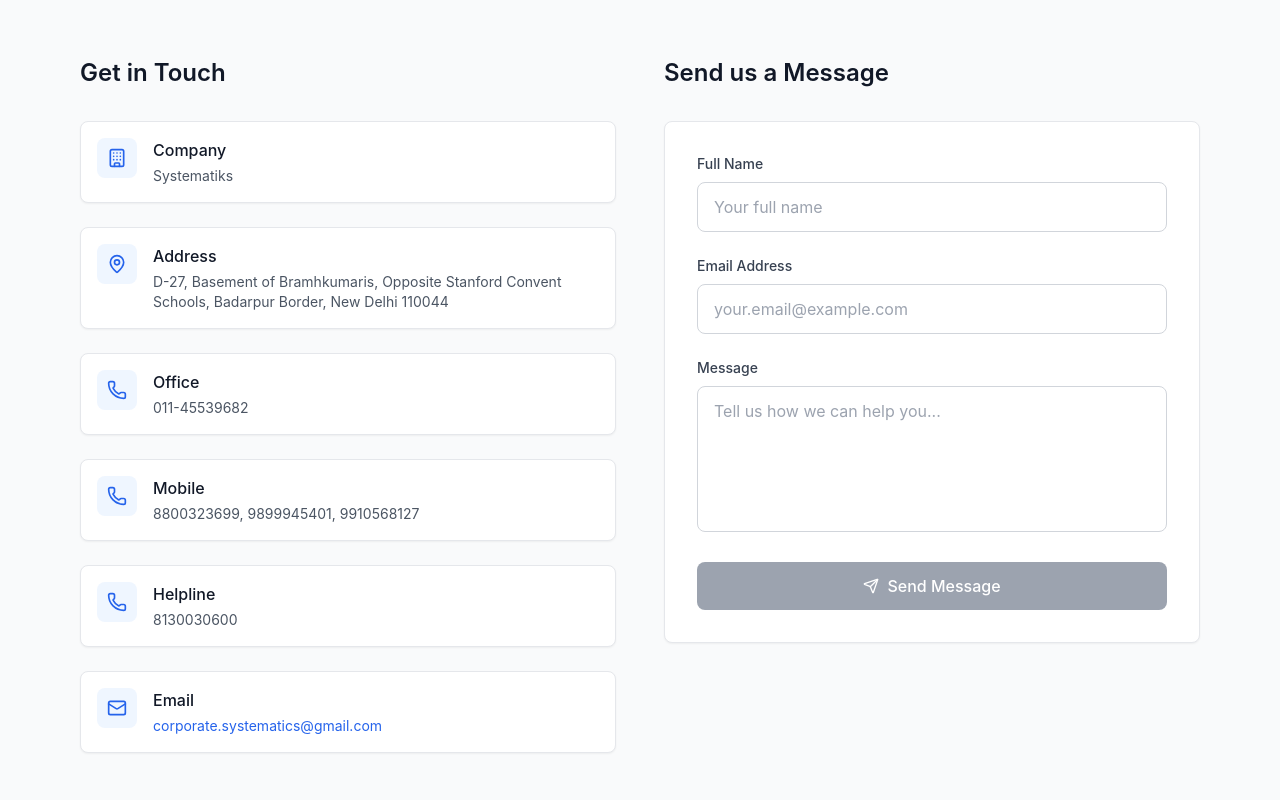
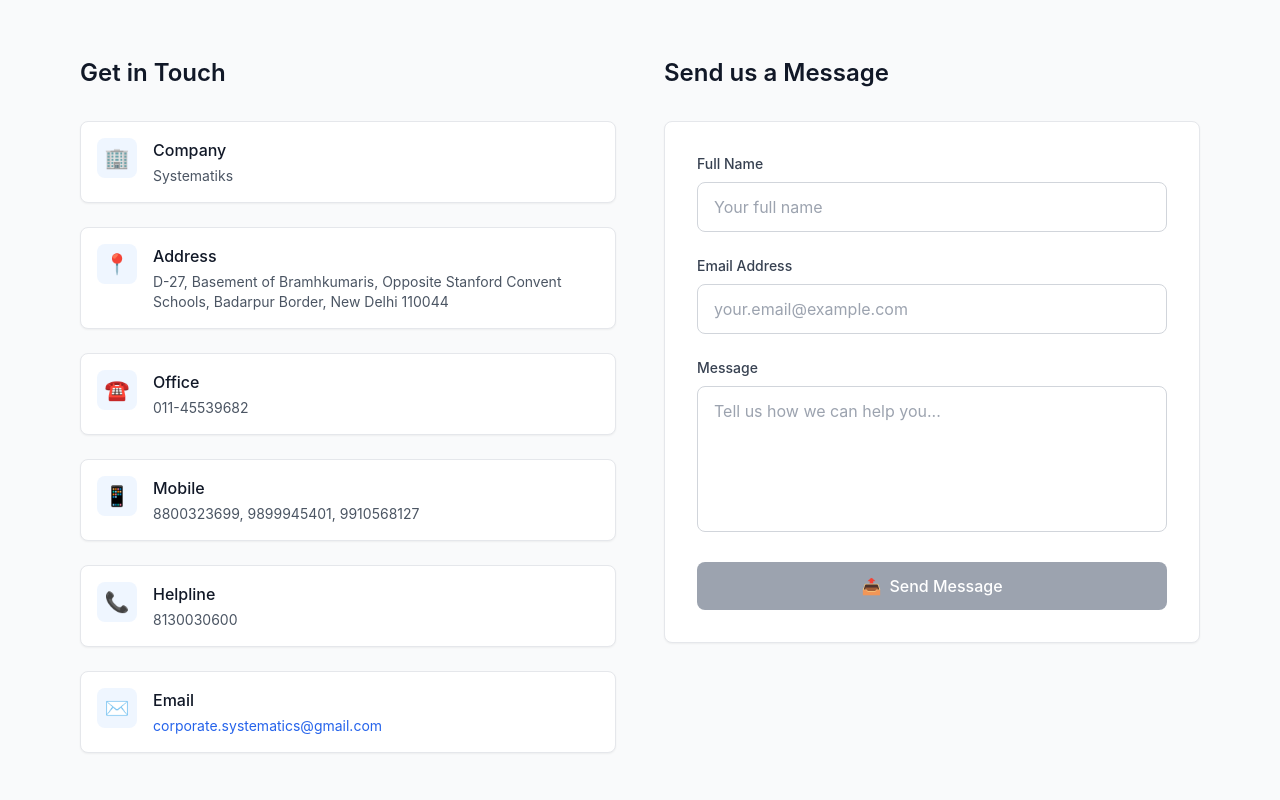
Before and after one commit to Komalpathak2004/E-Commerce-Website-MERN, a React (Create React App) app in the folder frontend/: page /contact in a window 1280 px wide. Shown: the part 260-1060 px from the top of the page. Built offline with nearby package versions, Linux system fonts and the light colour scheme; no server answers.

Commit message:
Updated Contact.Js

```diff
--- a/frontend/package.json
+++ b/frontend/package.json
@@ -7,7 +7,6 @@
     "@testing-library/jest-dom": "^5.17.0",
     "@testing-library/react": "^13.4.0",
     "@testing-library/user-event": "^13.5.0",
-    "lucide-react": "^0.525.0",
     "moment": "^2.30.1",
     "react": "^18.2.0",
     "react-dom": "^18.2.0",
--- a/frontend/src/pages/ContactUs.js
+++ b/frontend/src/pages/ContactUs.js
@@ -1,5 +1,4 @@
 import React, { useState } from "react";
-import { MapPin, Phone, Mail, Building, Send } from "lucide-react";
 
 const ContactUs = () => {
   const [formData, setFormData] = useState({
@@ -21,22 +20,18 @@ const ContactUs = () => {
     e.preventDefault();
     setIsSubmitting(true);
     setSubmitStatus('');
-
     try {
       const submitData = new FormData();
       submitData.append("access_key", "7699e6a6-d55c-442f-8dcf-483e1c91ca9a");
       submitData.append("name", formData.name);
       submitData.append("email", formData.email);
       submitData.append("message", formData.message);
-
       const response = await fetch("https://api.web3forms.com/submit", {
         method: "POST",
         body: submitData
       });
-
       const result = await response.json();
       console.log(result);
-
       if (result.success) {
         setSubmitStatus('success');
         setFormData({ name: '', email: '', message: '' });
@@ -53,32 +48,32 @@ const ContactUs = () => {
 
   const contactInfo = [
     {
-      icon: <Building className="w-5 h-5" />,
+      icon: <span role="img" aria-label="company">🏢</span>,
       title: "Company",
       content: "Systematiks"
     },
     {
-      icon: <MapPin className="w-5 h-5" />,
+      icon: <span role="img" aria-label="address">📍</span>,
       title: "Address",
       content: "D-27, Basement of Bramhkumaris, Opposite Stanford Convent Schools, Badarpur Border, New Delhi 110044"
     },
     {
-      icon: <Phone className="w-5 h-5" />,
+      icon: <span role="img" aria-label="office">☎️</span>,
       title: "Office",
       content: "011-45539682"
     },
     {
-      icon: <Phone className="w-5 h-5" />,
+      icon: <span role="img" aria-label="mobile">📱</span>,
       title: "Mobile",
       content: "8800323699, 9899945401, 9910568127"
     },
     {
-      icon: <Phone className="w-5 h-5" />,
+      icon: <span role="img" aria-label="helpline">📞</span>,
       title: "Helpline",
       content: "8130030600"
     },
     {
-      icon: <Mail className="w-5 h-5" />,
+      icon: <span role="img" aria-label="email">✉️</span>,
       title: "Email",
       content: "corporate.systematics@gmail.com"
     }
@@ -103,7 +98,7 @@ const ContactUs = () => {
             <div className="space-y-6">
               {contactInfo.map((item, index) => (
                 <div key={index} className="flex items-start space-x-4 p-4 bg-white rounded-lg shadow-sm border hover:shadow-md transition-shadow duration-200">
-                  <div className="flex-shrink-0 w-10 h-10 bg-blue-50 rounded-lg flex items-center justify-center text-blue-600">
+                  <div className="flex-shrink-0 w-10 h-10 bg-blue-50 rounded-lg flex items-center justify-center text-blue-600 text-xl">
                     {item.icon}
                   </div>
                   <div className="flex-1">
@@ -125,6 +120,7 @@ const ContactUs = () => {
               ))}
             </div>
           </div>
+          {/* End Contact Information */}
 
           {/* Contact Form */}
           <div>
@@ -145,7 +141,6 @@ const ContactUs = () => {
                     required
                   />
                 </div>
-
                 <div>
                   <label className="block text-sm font-medium text-gray-700 mb-2">
                     Email Address
@@ -160,7 +155,6 @@ const ContactUs = () => {
                     required
                   />
                 </div>
-
                 <div>
                   <label className="block text-sm font-medium text-gray-700 mb-2">
                     Message
@@ -175,19 +169,16 @@ const ContactUs = () => {
                     required
                   />
                 </div>
-
                 {submitStatus === 'success' && (
                   <div className="p-4 bg-green-50 border border-green-200 rounded-lg">
                     <p className="text-green-800 text-sm">Thank you! Your message has been sent successfully.</p>
                   </div>
                 )}
-
                 {submitStatus === 'error' && (
                   <div className="p-4 bg-red-50 border border-red-200 rounded-lg">
                     <p className="text-red-800 text-sm">Sorry, there was an error sending your message. Please try again.</p>
                   </div>
                 )}
-
                 <button
                   type="submit"
                   disabled={isSubmitting || !formData.name || !formData.email || !formData.message}
@@ -204,7 +195,7 @@ const ContactUs = () => {
                     </>
                   ) : (
                     <>
-                      <Send className="w-4 h-4" />
+                      <span role="img" aria-label="send">📤</span>
                       <span>Send Message</span>
                     </>
                   )}
@@ -213,6 +204,7 @@ const ContactUs = () => {
             </form>
           </div>
         </div>
+        {/* End Main Content Grid */}
 
         {/* Map Section */}
         <div className="mt-16">
@@ -220,7 +212,7 @@ const ContactUs = () => {
           <div className="bg-white rounded-lg shadow-sm border overflow-hidden">
             <div className="h-80 bg-gray-100 flex items-center justify-center">
               <div className="text-center">
-                <MapPin className="w-12 h-12 text-blue-600 mx-auto mb-4" />
+                <span role="img" aria-label="location" className="text-4xl mb-4">📍</span>
                 <h3 className="text-lg font-medium text-gray-900 mb-2">Systematiks Office</h3>
                 <p className="text-gray-600 text-sm max-w-md">
                   D-27, Basement of Bramhkumaris, Opposite Stanford Convent Schools<br />
```
